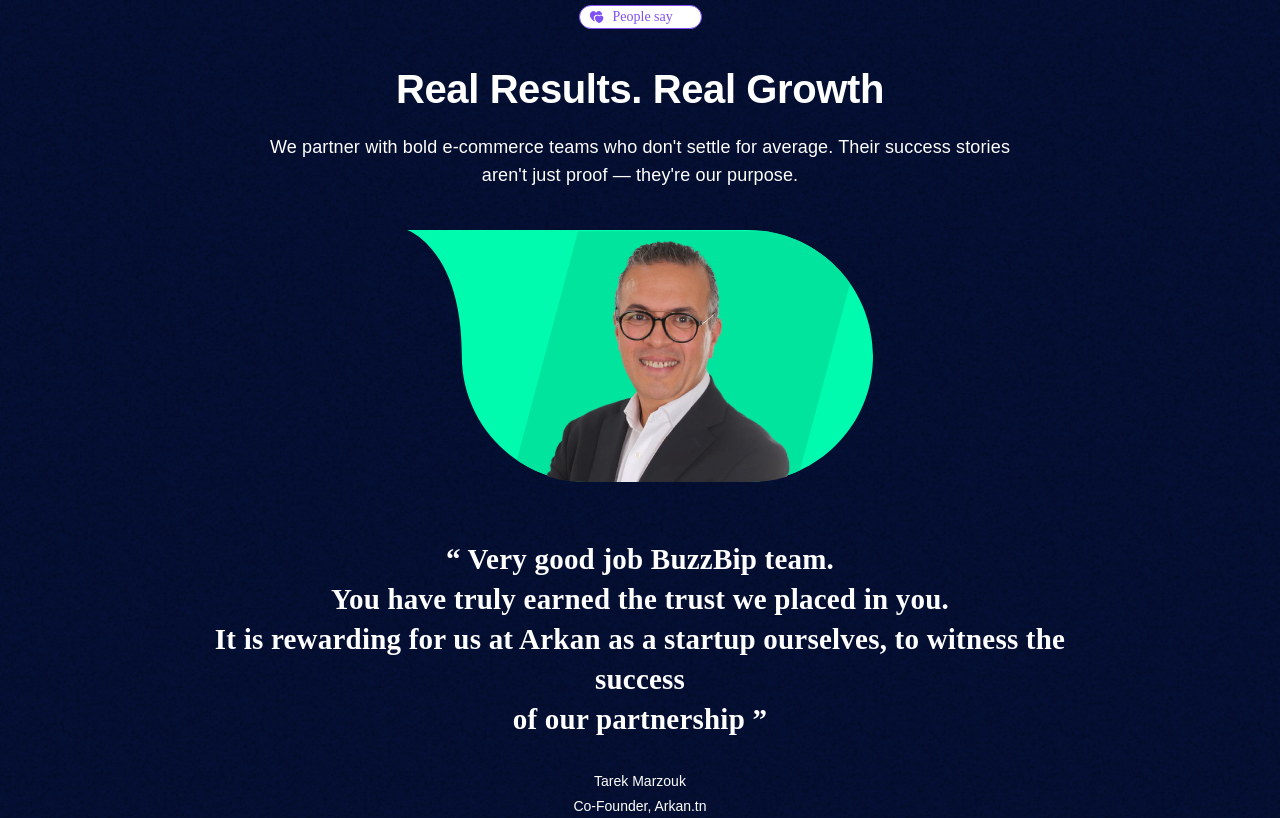
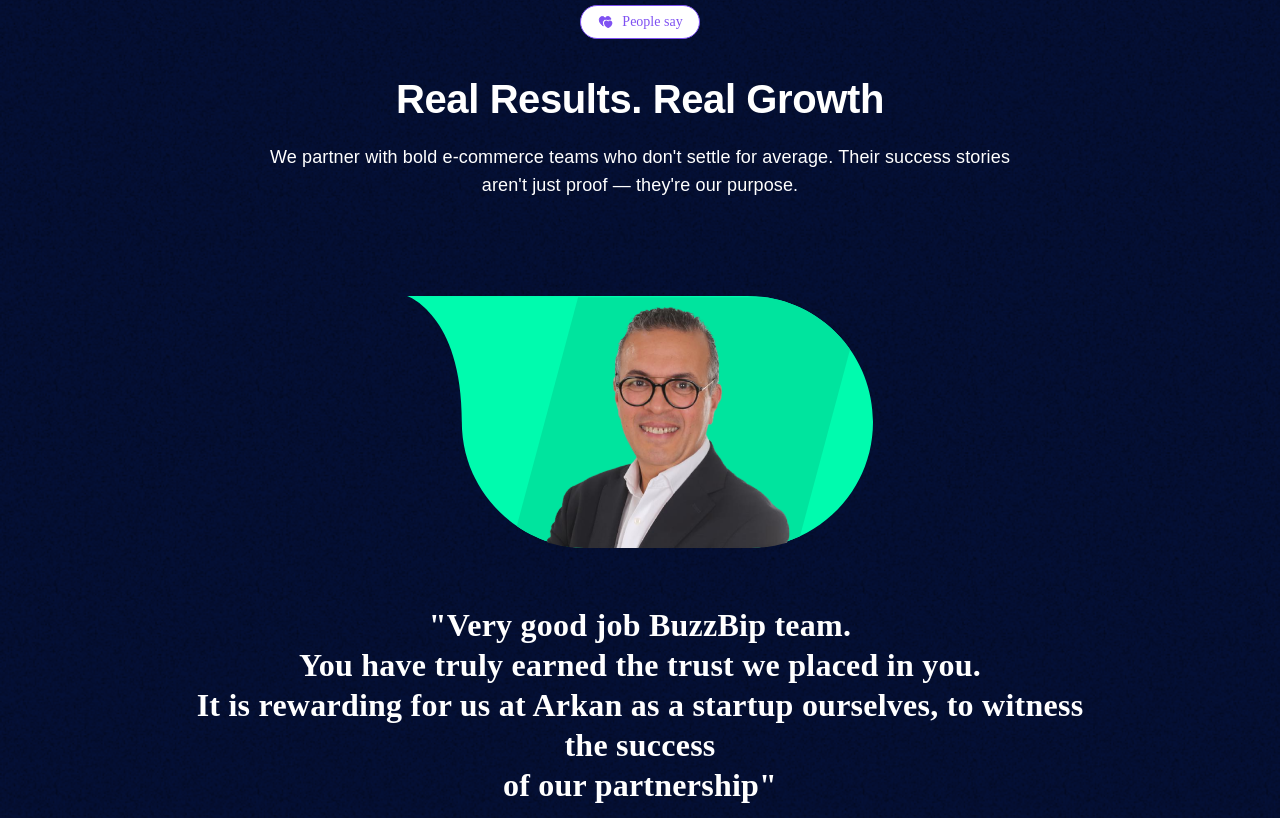
Before and after one commit to FatmaLajmiB/BuzzBip, a Next.js app: page / in a window 1280 px wide. Shown: the part 4997-5815 px from the top of the page. Built offline with nearby package versions, Linux system fonts and the light colour scheme; a web font is replaced by a local one.

Commit message:
Testimonials-updates

```diff
--- a/src/components/sections/testimonials-section/TestimonialCard.tsx
+++ b/src/components/sections/testimonials-section/TestimonialCard.tsx
@@ -28,7 +28,7 @@
   `;
 
   return (
-    <div className="relative w-full max-w-[1248px] bg-transparent flex flex-col items-center">
+    <div className="relative w-full max-w-[1440px] bg-transparent flex flex-col items-center">
       {/* Container for Fused SVG and Image */}
       <div className="relative w-[400px] h-[300px] md:w-[500px] md:h-[350px] flex items-center justify-center mb-2">
         {/* Fused SVG Background */}
@@ -50,8 +50,8 @@
       {/* Quote */}
       <div
         className="
-          relative text-[20px] md:text-[29px] lg:text-[29px] font-semibold leading-[28px] md:leading-[32px] lg:leading-[40px] text-white text-center
-          mb-8 w-full max-w-[1248px] z-20 tracking-[0.0075em]
+          relative text-[20px] md:text-[32px] lg:text-[32px] font-semibold leading-[28px] md:leading-[32px] lg:leading-[40px] text-white text-center
+          mb-8 w-full w-[1248px] z-20 tracking-[0.0075em]
         "
         style={{ fontFamily: "Parkinsans" }}
       >
--- a/src/components/sections/testimonials-section/TestimonialsSection.tsx
+++ b/src/components/sections/testimonials-section/TestimonialsSection.tsx
@@ -12,13 +12,13 @@
     {
       image: "/TestimonialsImages/Tarek.png",
       quote: <span>
-              “ Very good job BuzzBip team.
+              "Very good job BuzzBip team.
               <br />
               You have truly earned the trust we placed in you.
               <br />
               It is rewarding for us at Arkan as a startup ourselves, to witness the success
               <br />
-              of our partnership ”
+              of our partnership"
             </span>,
       author: "Tarek Marzouk",
       role: "Co-Founder, Arkan.tn"
@@ -84,7 +84,7 @@
   };
 
   return (
-    <div className="min-h-screen w-full py-20 px-4 md:px-8 lg:px-24 flex flex-col items-center relative overflow-hidden">
+    <div className="min-h-screen w-full w-[1440px] py-20 px-4 md:px-8 lg:px-24 flex flex-col justify-center items-center relative overflow-hidden">
       {/* "People say" Pill */}
       <div className="flex items-center justify-center mb-8">
         <div
@@ -92,12 +92,11 @@
             bg-white
             border border-[1px] border-primary-500
             rounded-full
-            px-2 py-2
+            px-4 py-2
             text-[14px] font-medium leading-[16px]
             text-primary-500
             flex items-center space-x-2
             font-medium
-            w-[123px] h-[24px]
           "
           style={{
             fontFamily: "Parkinsans",
@@ -139,7 +138,7 @@
       {/* Subtitle/Description */}
       <p
         className="
-          text-[16px] md:text-[18px] font-normal leading-[24px] md:leading-[28px] text-white text-center max-w-3xl w-[764px] h-[48px] tracking-[0.0075em]
+          text-[16px] md:text-[18px] font-normal leading-[24px] md:leading-[28px] text-white text-center max-w-3xl mb-12 tracking-[0.0075em]
         "
         style={{ fontFamily: "Parkinsans, sans-serif" }}
       >
@@ -180,7 +179,7 @@
         />
 
         {/* Indicator dots */}
-        <div className="flex ">
+        <div className="">
           {testimonials.map((_, index) => (
             <button
               key={index}
```
